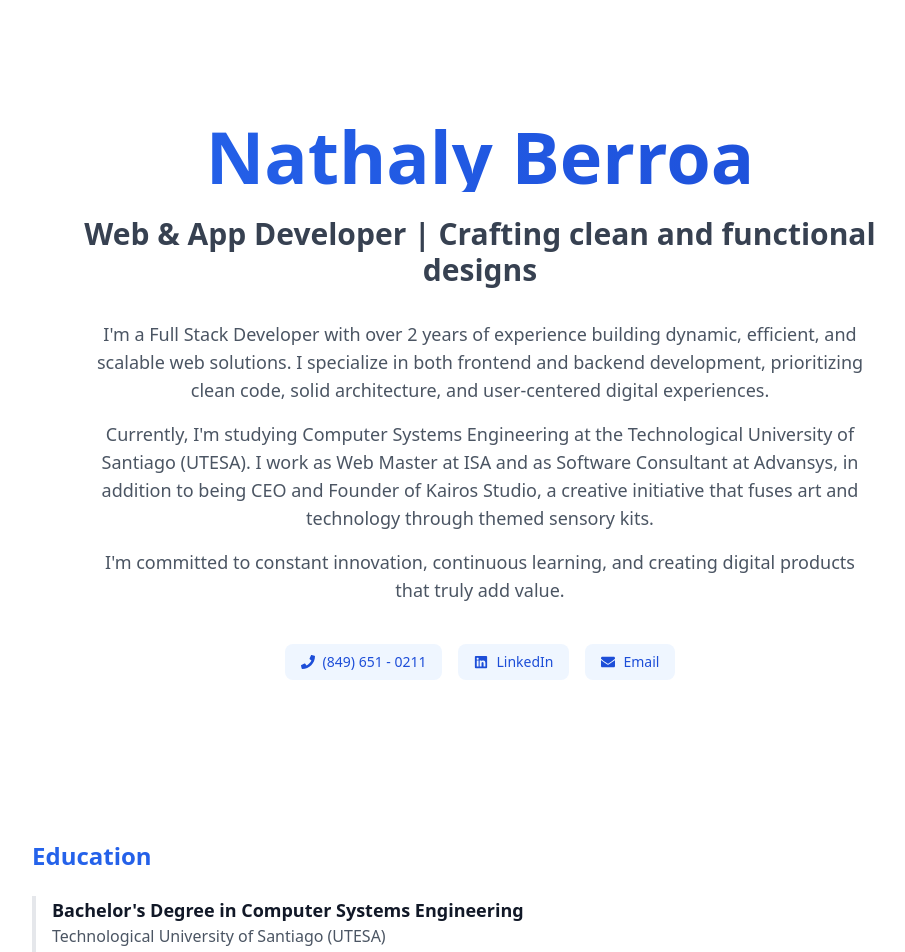
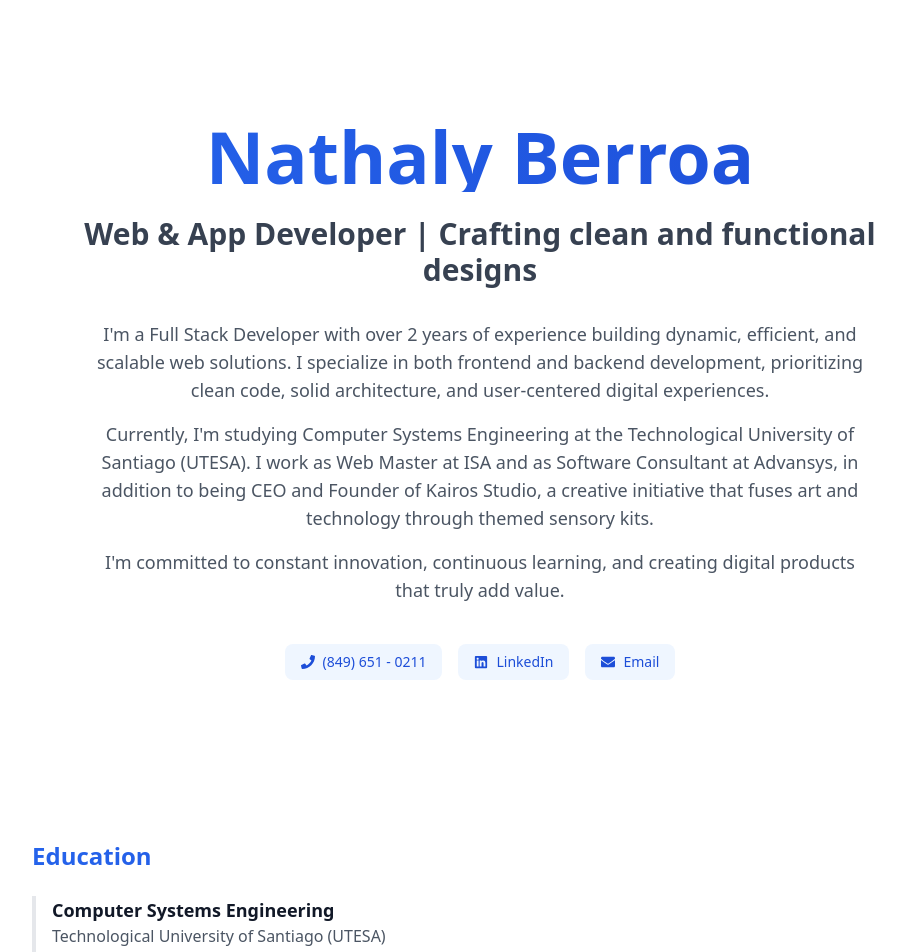
Before and after one commit to nmbf02/cv-nathalyberroa, a Next.js app: page / in a window 1280 px wide. Shown: the top 952 px of the page, without its empty margins (160-1065 px from the left). Built offline with nearby package versions, Linux system fonts and the light colour scheme.

Commit message:
Update translations.js

```diff
--- a/app/translations/translations.js
+++ b/app/translations/translations.js
@@ -27,7 +27,7 @@ export const translations = {
         },
         // Education
         education: {
-            degree: "Bachelor's Degree in Computer Systems Engineering",
+            degree: "Computer Systems Engineering",
             university: "Technological University of Santiago (UTESA)",
             degreeStatus: "In progress (Jan. 2020)",
             agile: "Specialization in Agile Methodologies",
@@ -170,7 +170,7 @@ export const translations = {
         },
         // Education
         education: {
-            degree: "Licenciatura en Ingeniería de Sistemas Computacionales",
+            degree: "Ingeniería de Sistemas Computacionales",
             university: "Universidad Tecnológica de Santiago (UTESA)",
             degreeStatus: "En progreso (Ene. 2020)",
             agile: "Especialización en Metodologías Ágiles",
```
